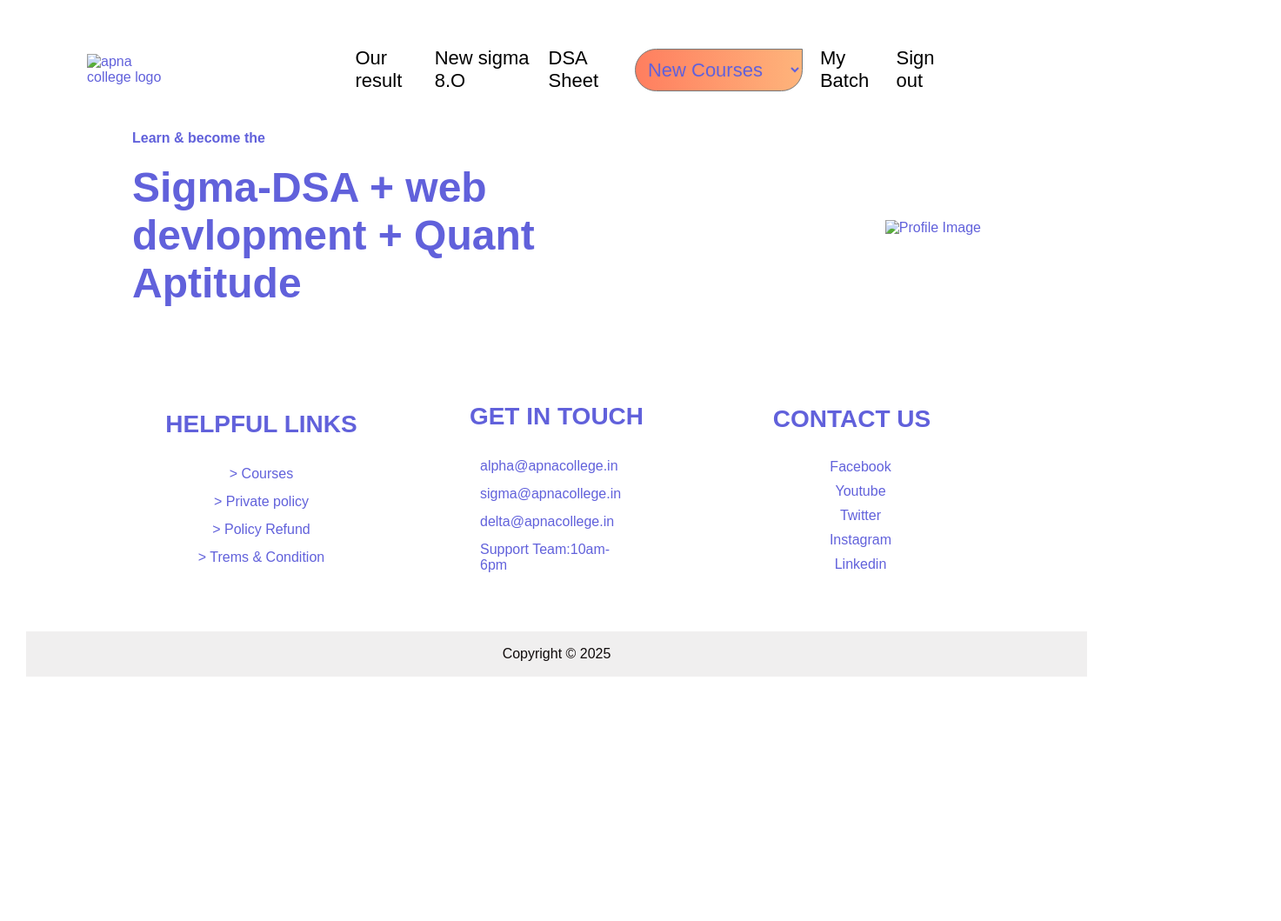
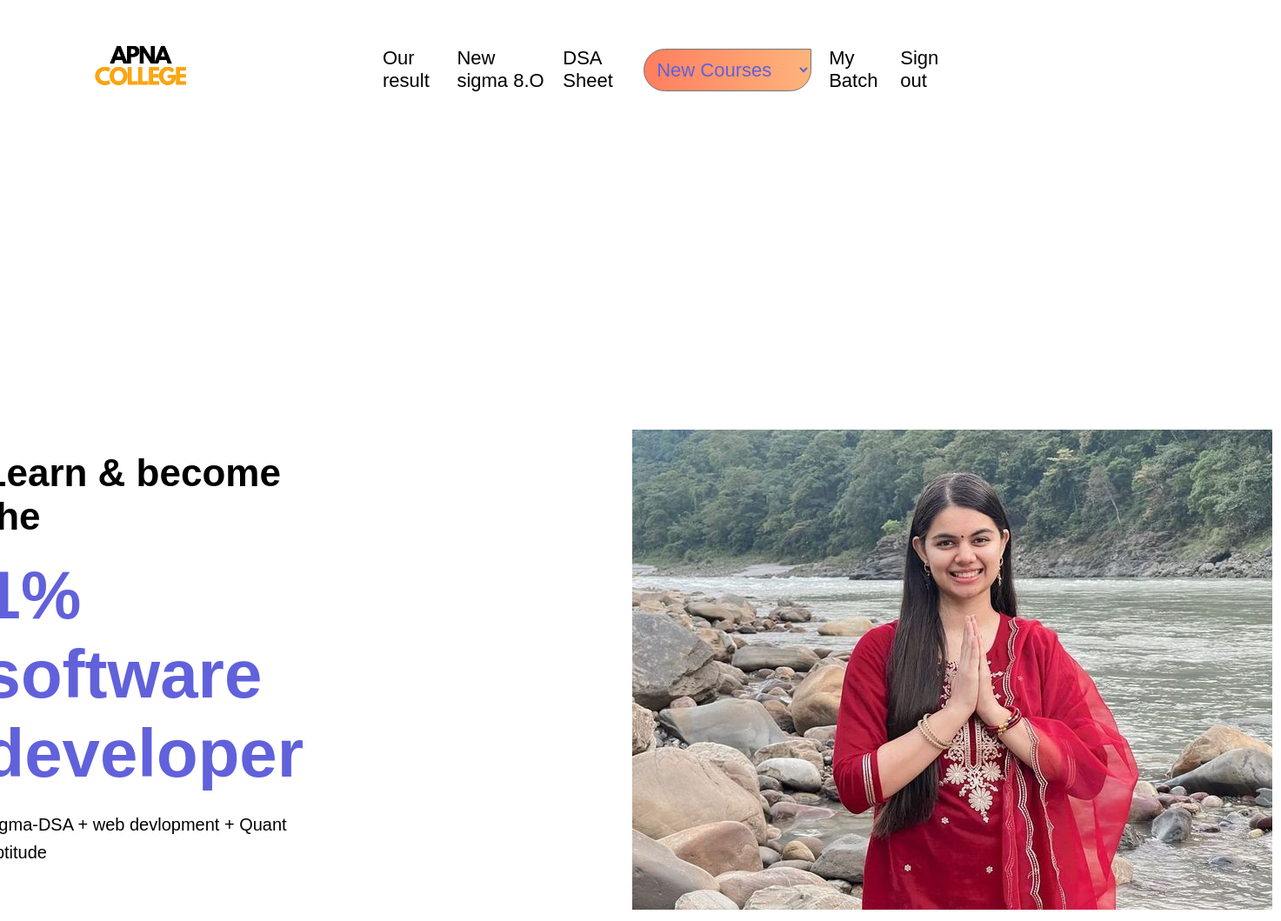
Before and after one commit to Shravanigadhave426/OIBSIP_Webdev, a plain HTML site: page landscape pg/index.html in a window 1280 px wide. Shown: the top 1059 px of the page at 87% size, 1473 px wide, since content can reach past the window. Before the commit the page ends 808 px from the top, so only its background shows below. Drawn offline with Linux system fonts and the light colour scheme.

Commit message:
Final Done

```diff
--- a/landscape pg/index.html
+++ b/landscape pg/index.html
@@ -14,7 +14,7 @@
         <!-- navbar -->
         <div class="navbar">
 
-            <img src="/project/landscape pg/photo/apna clg.png" alt="apna college logo" class="logo">
+            <img src="/OIBSIP_Webdev/landscape pg/photo/apna clg.png " alt="apna college logo" class="logo">
             <a href="/project/Our result.html">Our result</a>
             <a href="/project/New sigma 8.O.html">New sigma 8.O</a>
             <a href="/project/DSA Sheet.html">DSA Sheet</a>
@@ -34,11 +34,13 @@
     <div class="container">
     <div class="content">
       <h2>Learn & become the</h2>
-      <h1> Sigma-DSA + web devlopment + Quant Aptitude </h5>
+        <h1>1% software developer</h1>
+      <p> Sigma-DSA + web devlopment + Quant Aptitude </p>
+
 
     </div>
     <div class="image">
-      <img src="/project/landscape pg/photo/images.jpg" alt="Profile Image">
+      <img src="/OIBSIP_Webdev/landscape pg/photo/didi.jpg " alt="Profile Image">
 
     </div>
   </div>
--- a/landscape pg/style.css
+++ b/landscape pg/style.css
@@ -47,39 +47,44 @@
 Use justify-content for main axis alignment (e.g., horizontal in row).
 
 Use align-items for cross axis alignment (e.g., vertical in row). */
-/* hero {
-  background-color: #f5f5f5;
-  width: 100%;
-  height: 700px;
-  background-size: cover;
-  overflow: hidden;
-  position: relative;
-}
-.anim {
-    width: 100%;
-    height: 100%;
-    font-size: 30px;
-    color: rgb(9, 9, 10);
-}
-.animm{
-     width: 100%;
-    height: 100%;
-    font-size: 30px;
-    color: rgb(53, 53, 198);
-}
-.des {
-    font-size: 20px;
-    color: #333;
-    margin-top: 10px;
+
+.container {
+    display: flex;
+    justify-content: space-between;
+    align-items: center;
+    padding: 0.5%;
+
 }
 
- .img {
+.content {
     flex: 1;
+    max-width: 6000px;
+    padding-left:300px ;
+}
+.content h2 {
+    font-size: 44px;
+    font-weight: bold;
+    color: black;
+}
+.content h1 {
+    font-size: 78px;
+    font-weight: bold;
+}
+
+.content p {
+    font-size: 20px;
+    line-height: 1.6;
+    margin-bottom: 30px;
+    color: #020202;
+}
+
+.image {
     text-align: right;
-    height: 100%;
+    height: 0%;
     width: 50%;
-
- } */
+    margin: 30%;
+    border-;
+}
 
 * {
     margin: 0;
@@ -188,86 +193,3 @@ a:hover {
     font-size: 16px;
     padding: 7px;
 }
-
-
-.container {
-    display: flex;
-    justify-content: space-between;
-    align-items: center;
-    padding: 0 5%;
-    height: 100%;
-}
-
-.content {
-    flex: 1;
-    max-width: 600px;
-}
-
-.content h1 {
-    font-size: 48px;
-    margin-bottom: 20px;
-    font-weight: bold;
-}
-
-.content p {
-    font-size: 16px;
-    line-height: 1.6;
-    margin-bottom: 30px;
-    color: #ccc;
-}
-
-.image {
-    flex: 1;
-    text-align: right;
-    height: 100%;
-    width: 50%;
-
-}
-
-/* .image img {
-    max-height: 100%;
-    max-width: 100%;
-    object-fit: cover;
-    border-end-end-radius: 10%;
-} */
-
-
-
-
-
-
-
-
-/* content */
-/* .content {
-  margin-top: 7%;
-  max-width: 600px;
-  padding: 0 0 0 70px;
-}
-.content h2 {
-  font-size: 700px;
-  color: #222;
-}
-.content p {
-  padding-top: 10px;
-  margin: 10px 0 30px;
-  color: #333;
-  animation-delay: 0.5s;
-}
-.content .btn2 {
-  padding: 15px 80px;
-  animation-delay: 1s;
-}
-.btn2:hover {
-  border-top-right-radius: 30px;
-}
-
-/* Image */
-/* .feature-img {
-  padding-top: 50px;
-  width: 300px;
-  height: 20px;
-  position: absolute;
-  top: 0;
-  right: 12%;
-} */
```
Also changed, not shown: portfolio/index.html (+1 -1 lines), landscape pg/photo/didi.jpg (added).
